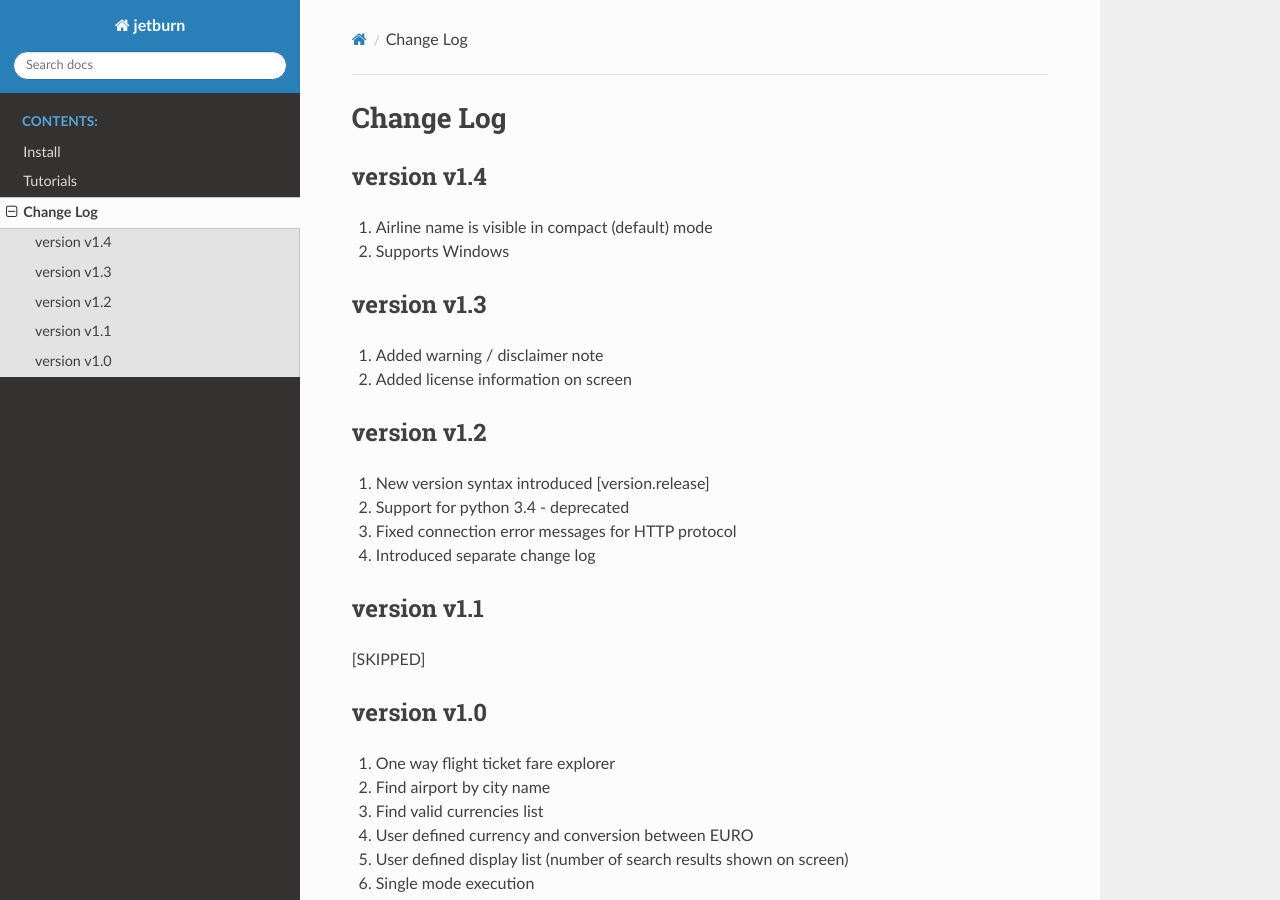
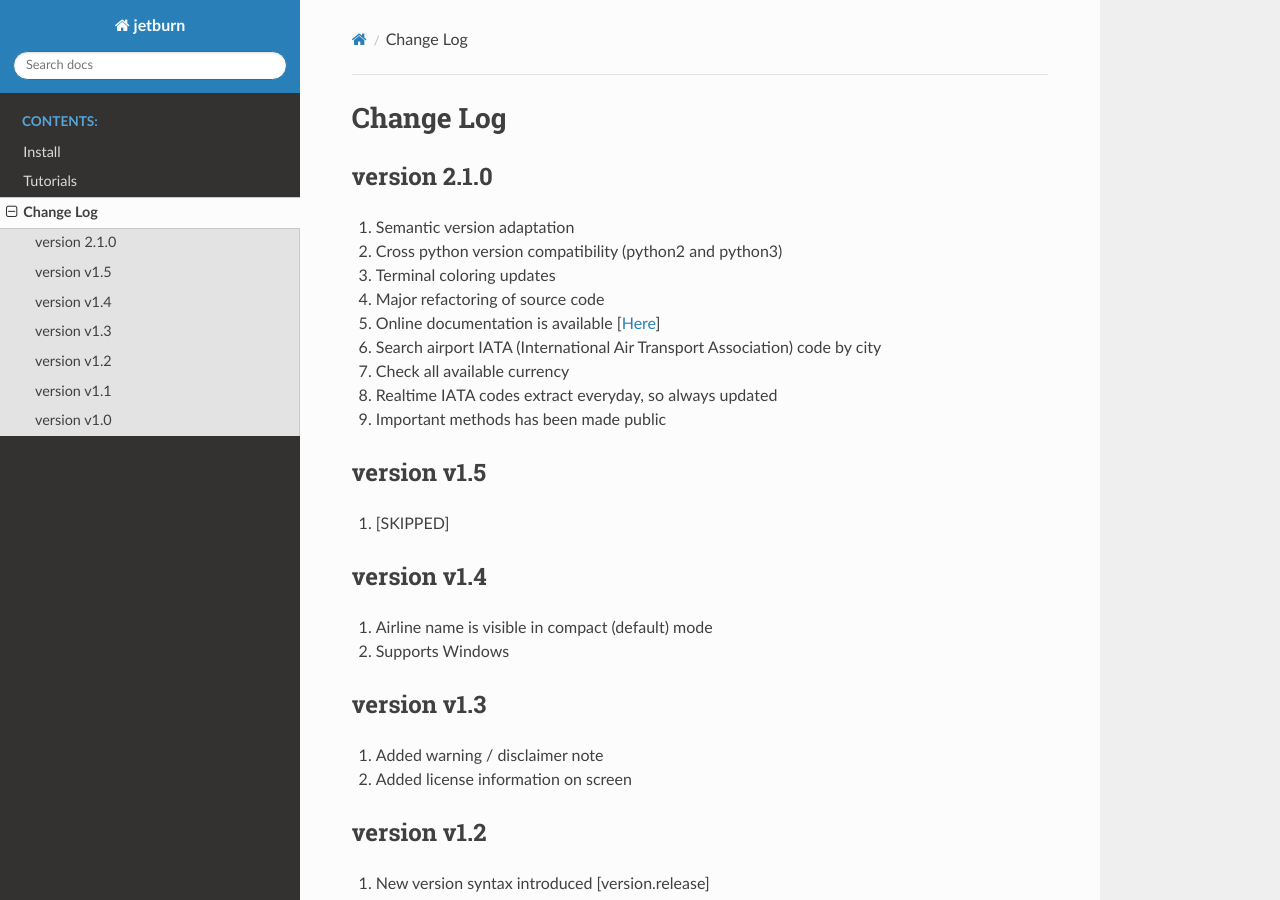
Before and after one commit to dalwar23/jetburn-x, a Sphinx documentation site: the page built from docs/source/changelog.rst, in a window 1280 px wide and 900 px high. Built offline with Sphinx 7.4.7 and the Read the Docs theme 2.0.0, drawn with Linux system fonts in a browser that asks for light colours.

Commit message:
updating documentation

```diff
--- a/docs/source/changelog.rst
+++ b/docs/source/changelog.rst
@@ -1,17 +1,39 @@
 Change Log
 ==========
+
+version 2.1.0
+-------------
+
+1. Semantic version adaptation
+2. Cross python version compatibility (python2 and python3)
+3. Terminal coloring updates
+4. Major refactoring of source code
+5. Online documentation is available [`Here <https://jetburn.readthedocs.io/>`_]
+6. Search airport IATA (International Air Transport Association) code by city
+7. Check all available currency
+8. Realtime IATA codes extract everyday, so always updated
+9. Important methods has been made public
+
+version v1.5
+------------
+
+1. [SKIPPED]
+
 version v1.4
 ------------
+
 1. Airline name is visible in compact (default) mode
 2. Supports Windows
 
 version v1.3
 ------------
+
 1. Added warning / disclaimer note
 2. Added license information on screen
 
 version v1.2
 ------------
+
 1. New version syntax introduced [version.release]
 2. Support for python 3.4 - deprecated
 3. Fixed connection error messages for HTTP protocol
@@ -19,10 +41,12 @@ version v1.2
 
 version v1.1
 ------------
+
 [SKIPPED]
 
 version v1.0
 ------------
+
 1. One way flight ticket fare explorer
 2. Find airport by city name
 3. Find valid currencies list
--- a/docs/source/conf.py
+++ b/docs/source/conf.py
@@ -21,7 +21,7 @@ sys.path.insert(0, os.path.abspath('.'))
 
 # Get version and release information
 package_name = 'jetburn'
-release_file = os.path.join('../..', package_name, '_release_info.py')
+release_file = os.path.join('../..', package_name, '_version.py')
 release_info = {}
 with open(release_file, 'rb') as rf:
     exec(rf.read(), release_info)
```
